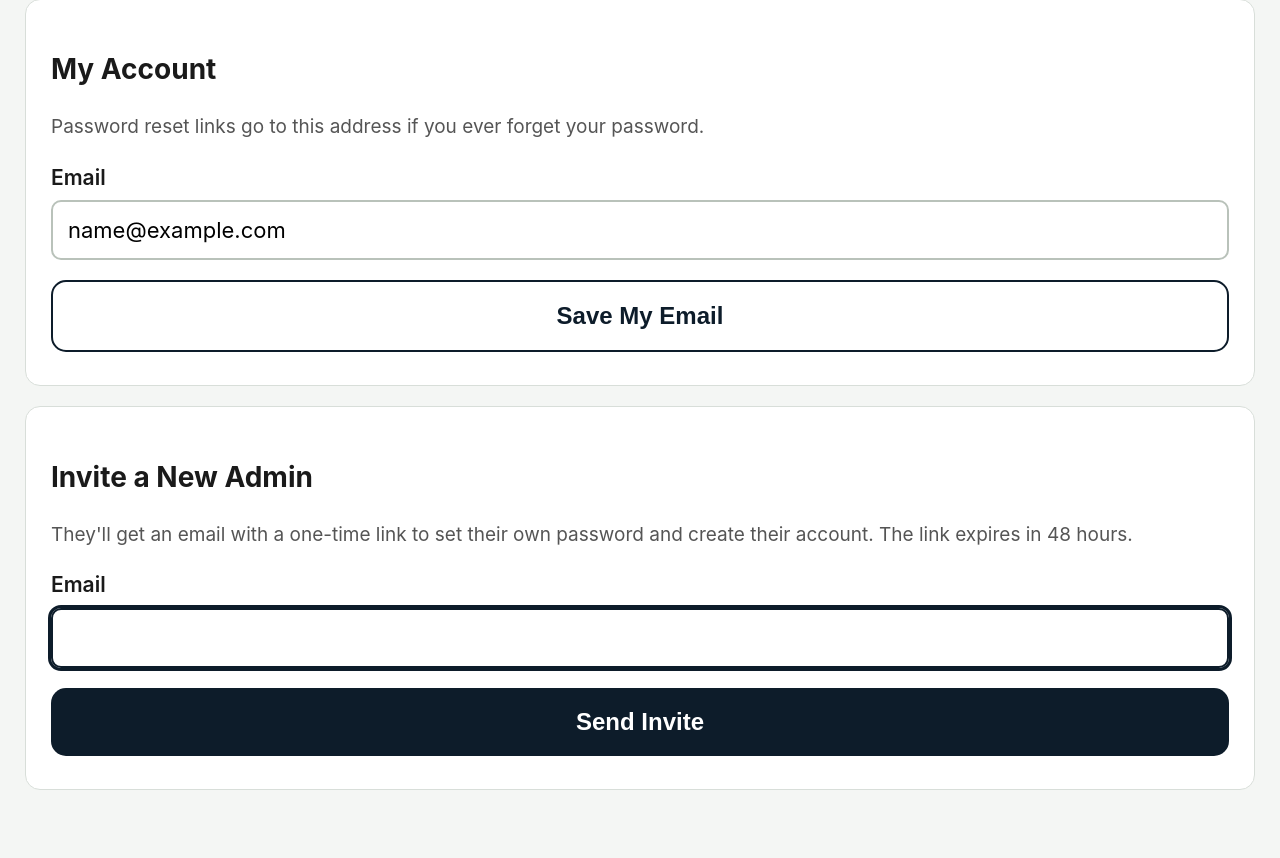
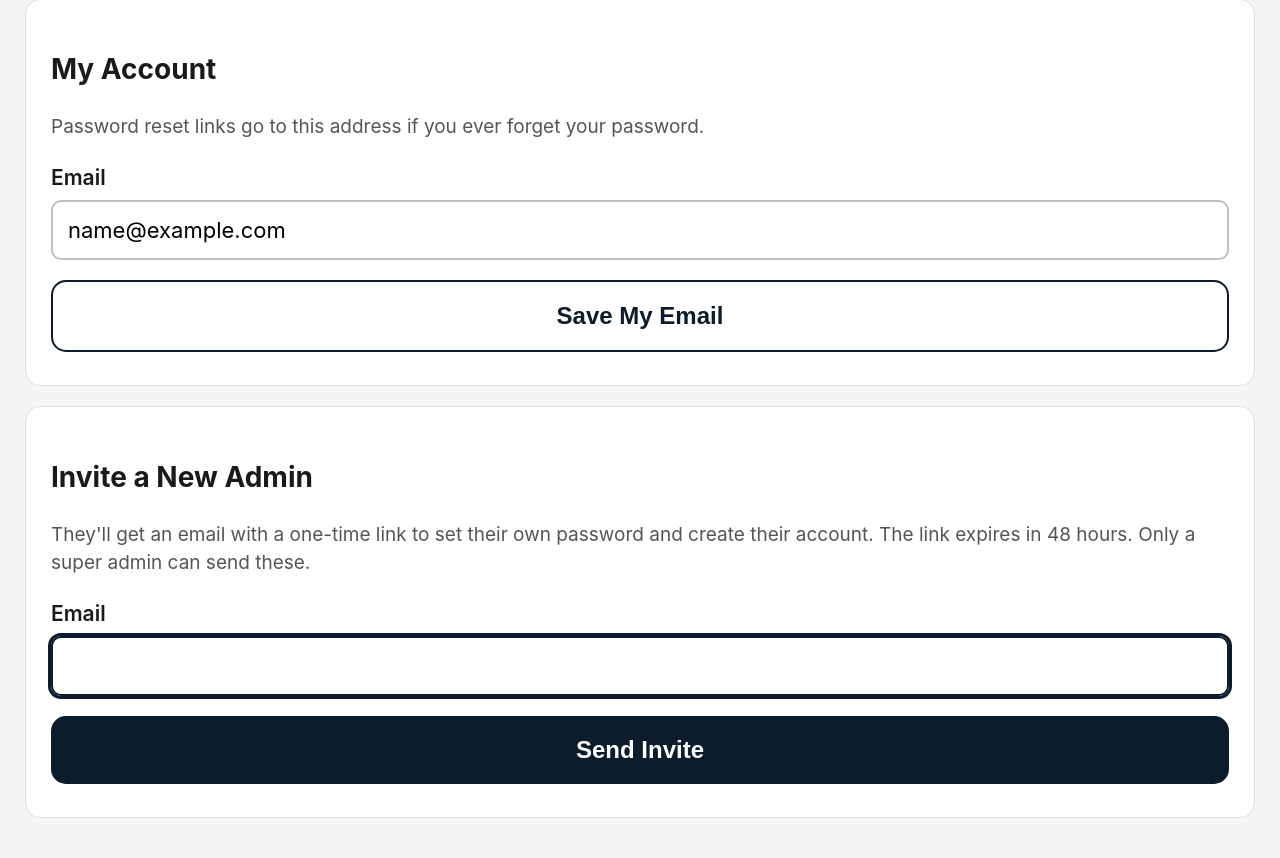
Before and after one commit to BrockLalla/jubilant-octo-sniffle, a Flask app: page /admin/users in a window 1280 px wide. Shown: the part 647-1505 px from the top of the page. Before the commit the page ends 1437 px from the top, so only its background shows below. Run offline with Flask 3, Linux system fonts and the light colour scheme; the visitor is signed in with stand-in values (Sample User, id 1); tables that the repository leaves empty hold one stand-in row (values such as "Sample post"); parts of the project's set-up code (start-up, migrations or seed data) failed here and were passed over.

Commit message:
Add mandatory single-timeslot registration; restrict admin invites to super admins
Registrants who can only make one time (e.g. a fixed work schedule) can
now mark it as such instead of picking a 2nd/3rd choice -- they're
guaranteed that exact slot whenever there's genuine room (up to the
true 30-household capacity, not the lower day-to-day balancing
threshold), with no admin follow-up or re-sent email needed unless the
slot is truly full.

Also restricts inviting new admins to super admins only (previously
any admin could send one), and adds a safeguard so the last remaining
super admin can never be demoted -- closing a gap where that could
have permanently locked out admin management with no recovery path.

```diff
--- a/db.py
+++ b/db.py
@@ -415,6 +415,25 @@ def assign_timeslot(conn, pref_ids):
         ((datetime.date.today() - datetime.timedelta(days=180)).isoformat(), active_capacity),
     ).fetchone()
     return row["id"] if row else None
+
+
+def assign_mandatory_timeslot(conn, timeslot_id):
+    """For a household that can only make ONE specific time (e.g. a fixed
+    work schedule) rather than picking from a ranked list of preferences.
+    Unlike assign_timeslot(), this never redirects to a different slot just
+    because the admin-editable soft buffer (get_timeslot_active_capacity())
+    is reached -- it checks against the true physical/staffing capacity
+    (TIMESLOT_CAPACITY) instead, so a household that genuinely has no other
+    option still gets placed here whenever there's real room. Returns
+    timeslot_id if there was room, or None if that slot is truly full (at
+    which point there's no time this household can attend, and it's
+    correctly left unassigned for a person to follow up rather than
+    silently placed somewhere they can't come to)."""
+    if not timeslot_id:
+        return None
+    if _timeslot_active_count(conn, timeslot_id) >= TIMESLOT_CAPACITY:
+        return None
+    return timeslot_id
 
 
 def _timeslot_label_by_id(conn, timeslot_id):
@@ -605,19 +624,26 @@ def create_household(primary_first_name, primary_last_name, phone, email,
                       pref_timeslot_ids, member_rows, designate_first_name=None,
                       designate_last_name=None, designate_relationship=None,
                       designate_id_verified=False,
-                      id_verified=False, needs_diapers=False, needs_formula=False):
+                      id_verified=False, needs_diapers=False, needs_formula=False,
+                      only_one_timeslot=False):
     """member_rows: list of dicts with first_name, last_name, date_of_birth,
     relationship. The primary applicant should be included as one of the
     rows with relationship='Self'. pref_timeslot_ids: up to 3 timeslot ids in
     rank order. designate_* fields describe someone other than a household
-    member who's authorized to pick up on the household's behalf (e.g. a
-    caregiver). Returns the new household id.
+    member who's allowed to pick up on the household's behalf (e.g. a
+    caregiver). only_one_timeslot: the household can genuinely only make
+    pref_timeslot_ids[0] (e.g. a fixed work schedule) rather than it just
+    being their top pick among several workable options -- see
+    assign_mandatory_timeslot(). Returns the new household id.
     """
     conn = get_db()
     try:
         ts = now_iso()
         pref1, pref2, pref3 = (list(pref_timeslot_ids) + [None, None, None])[:3]
-        assigned_timeslot_id = assign_timeslot(conn, [pref1, pref2, pref3])
+        if only_one_timeslot:
+            assigned_timeslot_id = assign_mandatory_timeslot(conn, pref1)
+        else:
+            assigned_timeslot_id = assign_timeslot(conn, [pref1, pref2, pref3])
         household_code = str(next_household_number(conn))
 
         cur = conn.execute(
@@ -1506,13 +1532,26 @@ def list_admin_users():
 
 
 def set_admin_super(admin_user_id, is_super):
-    conn = get_db()
-    try:
+    """Returns True on success. Refuses to remove super admin status from
+    the last remaining super admin -- otherwise no one could ever invite a
+    new admin, grant super admin to anyone else, or edit another admin's
+    credentials again, with no recovery path short of editing the database
+    directly."""
+    conn = get_db()
+    try:
+        if not is_super:
+            count = conn.execute("SELECT COUNT(*) FROM admin_users WHERE is_super_admin = 1").fetchone()[0]
+            current = conn.execute(
+                "SELECT is_super_admin FROM admin_users WHERE id = ?", (admin_user_id,)
+            ).fetchone()
+            if current and current["is_super_admin"] and count <= 1:
+                return False
         conn.execute(
             "UPDATE admin_users SET is_super_admin = ? WHERE id = ?",
             (1 if is_super else 0, admin_user_id),
         )
         conn.commit()
+        return True
     finally:
         conn.close()
 
--- a/routes/admin.py
+++ b/routes/admin.py
@@ -271,12 +271,22 @@ def users():
                 target_id = int(request.form.get("admin_id"))
                 target = db.get_admin_user_by_id(target_id)
                 if target:
-                    db.set_admin_super(target_id, not target["is_super_admin"])
-                    flash(
-                        f"{target['username']} is {'now' if not target['is_super_admin'] else 'no longer'} a super admin.",
-                        "success",
-                    )
-        else:
+                    new_status = not target["is_super_admin"]
+                    if db.set_admin_super(target_id, new_status):
+                        flash(
+                            f"{target['username']} is {'now' if new_status else 'no longer'} a super admin.",
+                            "success",
+                        )
+                    else:
+                        flash(
+                            f"Can't remove super admin from {target['username']} -- at least one super "
+                            f"admin must always exist. Make someone else a super admin first.",
+                            "error",
+                        )
+        elif action == "invite":
+            if not current_admin["is_super_admin"]:
+                flash("Only a super admin can invite new admins.", "error")
+                return redirect(url_for("admin.users"))
             email = request.form.get("email", "").strip()
             if not email:
                 flash("Enter an email address to invite.", "error")
--- a/templates/admin/users.html
+++ b/templates/admin/users.html
@@ -60,16 +60,19 @@
     </form>
   </div>
 
+  {% if current_admin.is_super_admin %}
     <div class="card">
       <h2>Invite a New Admin</h2>
       <p class="hint">
         They'll get an email with a one-time link to set their own password and create their account.
-      The link expires in {{ invite_valid_hours }} hours.
+        The link expires in {{ invite_valid_hours }} hours. Only a super admin can send these.
       </p>
       <form method="post">
+        <input type="hidden" name="action" value="invite">
         <label for="email">Email</label>
         <input type="email" id="email" name="email" required autofocus>
         <button type="submit" class="btn btn-primary" style="margin-top:1rem;">Send Invite</button>
       </form>
     </div>
+  {% endif %}
 {% endblock %}
```
Also changed, not shown: routes/public.py (+17 -5 lines), static/register.js (+19 -0 lines), templates/register.html (+11 -0 lines). Lines whose indentation alone changed are shown as unchanged.
